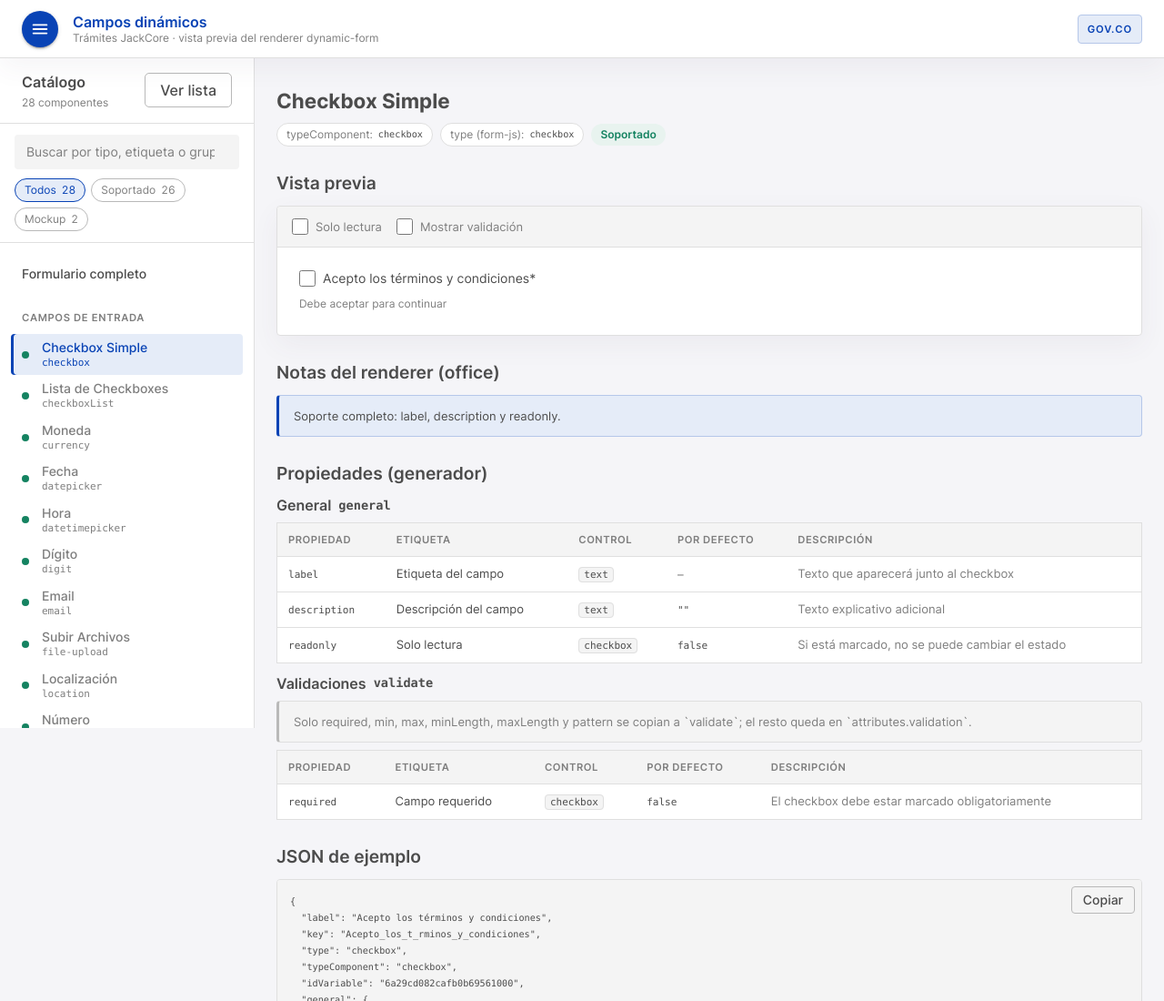
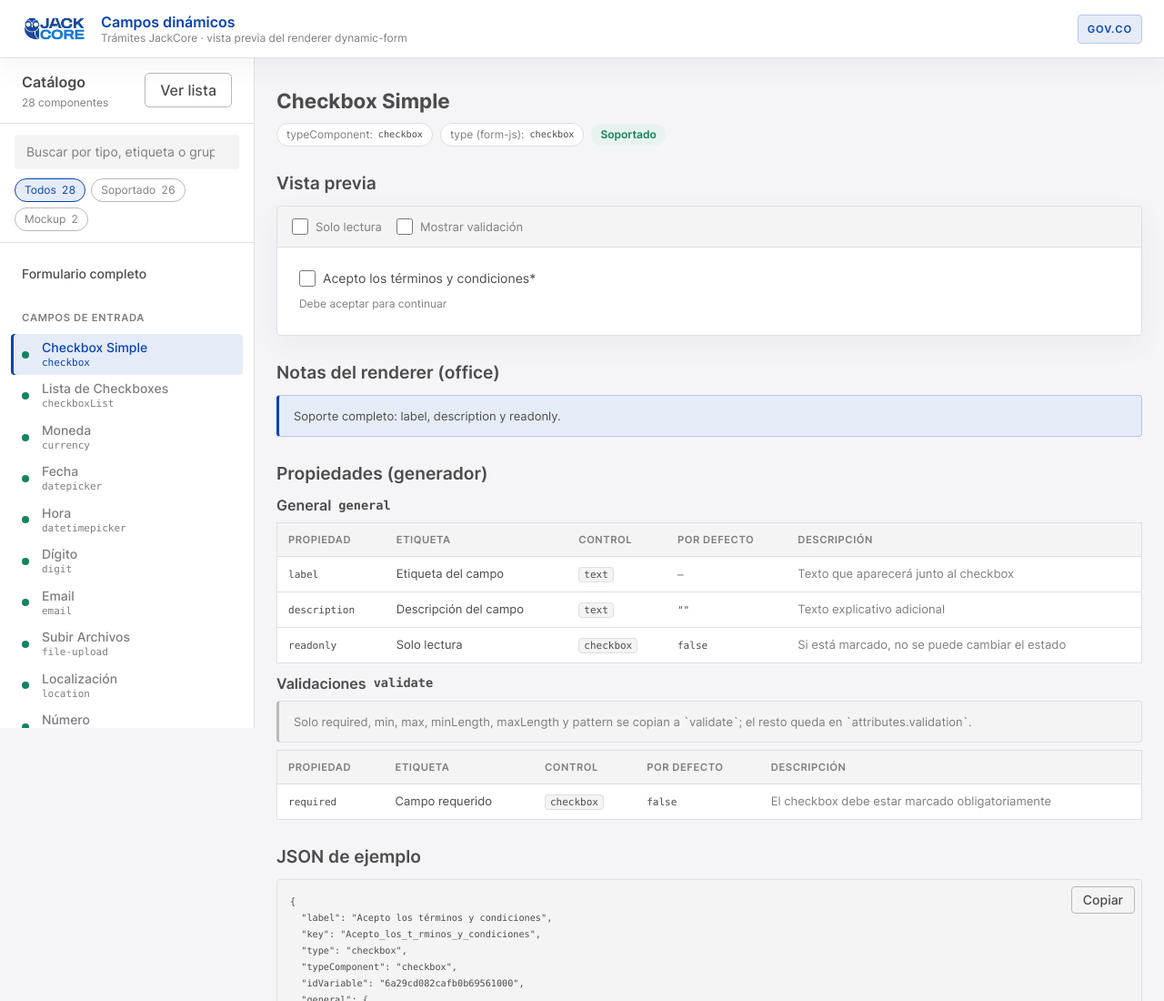
Before and after one commit to stivenzxy/jackcore_fields_preview, a plain HTML site: page index.html in a window 1280 px wide. Shown: the top 1100 px of the page at 91% size. Drawn offline with Linux system fonts and the light colour scheme.

Commit message:
feat: add JackCore logo and favicon to the top bar

```diff
--- a/index.html
+++ b/index.html
@@ -4,6 +4,7 @@
   <meta charset="utf-8">
   <meta name="viewport" content="width=device-width, initial-scale=1">
   <title>Campos dinámicos · Vista previa</title>
+  <link rel="icon" type="image/svg+xml" href="img/favicon-jackcore.svg">
   <meta name="description" content="Catálogo y previsualización de los campos dinámicos del generador de formularios tal como los renderiza el office.">
   <link rel="stylesheet" href="styles.css">
 </head>
@@ -12,9 +13,7 @@
 
   <header class="topbar" role="banner">
     <div class="topbar-inner">
-      <span class="topbar-mark" aria-hidden="true">
-        <svg viewBox="0 0 24 24" fill="none" stroke="currentColor" stroke-width="2" stroke-linecap="round" stroke-linejoin="round" focusable="false"><path d="M4 7h16M4 12h16M4 17h16"/></svg>
-      </span>
+      <img class="topbar-logo" src="img/logo-jackcore.png" alt="JackCore">
       <div class="topbar-titles">
         <span class="topbar-title">Campos dinámicos</span>
         <span class="topbar-subtitle">Trámites JackCore · vista previa del renderer dynamic-form</span>
--- a/styles.css
+++ b/styles.css
@@ -242,6 +242,7 @@ button { font: inherit; }
   flex-shrink: 0;
 }
 .topbar-mark svg { width: 22px; height: 22px; }
+.topbar-logo { height: 40px; width: auto; max-width: 160px; object-fit: contain; display: block; }
 .topbar-titles { display: flex; flex-direction: column; min-width: 0; line-height: 1.25; }
 .topbar-title {
   font-size: var(--fs-h3);
```
Also changed, not shown: img/favicon-jackcore.svg (added), img/logo-jackcore.png (added).
